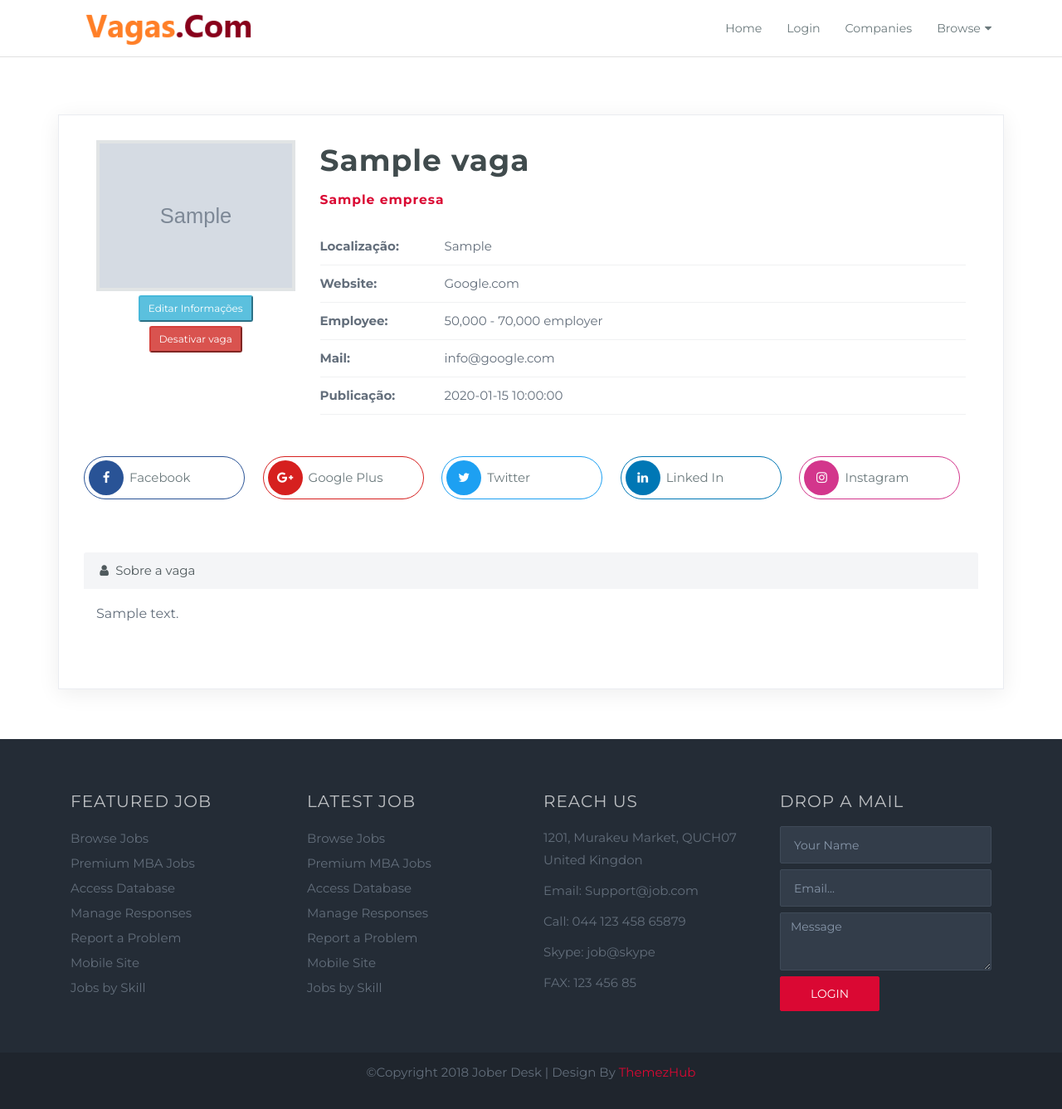
After one commit to rafael5597/vagasdotcom, a PHP site: page /vaga/vaga.php?id=1 in a window 1280 px wide. The commit adds this page. Shown: the whole page at 83% size. Run offline with PHP 8.4, Linux system fonts and the light colour scheme; tables that the repository leaves empty hold one stand-in row (values such as "Sample post"); grey boxes marked "Sample" are stand-in pictures.

Commit message:
Update vaga files

```diff
--- a/class/VagaDAO.class.php
+++ b/class/VagaDAO.class.php
@@ -110,7 +110,7 @@ class VagaDAO{
     }
 
     public function listarPorId(Vaga $v){
-        $sql = $this->pdo->prepare("SELECT * FROM categoria WHERE id = ?");
+        $sql = $this->pdo->prepare("SELECT * FROM vaga WHERE id = ?");
         $sql->bindValue(1, $v->getId());
         $sql->execute();
         return $sql->fetch();
--- /dev/null
+++ b/vaga/vaga.php
@@ -0,0 +1,190 @@
+<?php
+include_once "../class/Vaga.class.php";
+include_once "../class/VagaDAO.class.php";
+include_once "../class/Empresa.class.php";
+include_once "../class/EmpresaDAO.class.php";
+include_once "../class/Categoria.class.php";
+include_once "../class/EmpresaDAO.class.php";
+
+$objVaga = new Vaga();
+$objVagaDAO = new VagaDAO();
+$objVaga->setId($_GET['id']);
+$vaga = $objVagaDAO->listarPorId($objVaga);
+
+$objEmpresa = new Empresa();
+$objEmpresaDAO = new EmpresaDAO();
+$objEmpresa->setId($vaga['empresa_id']);
+$emp = $objEmpresaDAO->listarPorId($objEmpresa);
+
+if($vaga['ativo']){
+    $btnAtivo = '<button style="margin-top: 5px;" type="button" class="btn-danger btn-sm">Desativar vaga</button>';
+
+} else {
+    $btnAtivo = '<button style="margin-top: 5px;" type="button" class="btn-success btn-sm">Ativar vaga</button>';
+}
+
+?>
+<!doctype html>
+<html class="no-js" lang="en">
+    <head>
+        <meta charset="utf-8">
+        <meta http-equiv="X-UA-Compatible" content="IE=edge,chrome=1">
+        <title>Jober Desk | Responsive Job Portal Template</title>
+        <meta name="description" content="">
+        <meta name="viewport" content="width=device-width, initial-scale=1">
+
+        <!-- All Plugin Css -->
+		<link rel="stylesheet" href="../css/plugins.css">
+
+		<!-- Style & Common Css -->
+		<link rel="stylesheet" href="../css/common.css">
+        <link rel="stylesheet" href="../css/main.css">
+
+    </head>
+
+    <body>
+
+		<!-- Navigation Start  -->
+		<nav class="navbar navbar-default navbar-sticky bootsnav">
+
+			<div class="container">
+				<!-- Start Header Navigation -->
+				<div class="navbar-header">
+					<button type="button" class="navbar-toggle" data-toggle="collapse" data-target="#navbar-menu">
+						<i class="fa fa-bars"></i>
+					</button>
+					<a class="navbar-brand" href="index.html"><img src="../img/logo.png" class="logo" alt=""></a>
+				</div>
+				<!-- End Header Navigation -->
+
+				<!-- Collect the nav links, forms, and other content for toggling -->
+				<div class="collapse navbar-collapse" id="navbar-menu">
+					<ul class="nav navbar-nav navbar-right" data-in="fadeInDown" data-out="fadeOutUp">
+							<li><a href="index.html">Home</a></li>
+							<li><a href="login.html">Login</a></li>
+							<li><a href="companies.html">Companies</a></li>
+							<li class="dropdown">
+								<a href="#" class="dropdown-toggle" data-toggle="dropdown">Browse</a>
+								<ul class="dropdown-menu animated fadeOutUp" style="display: none; opacity: 1;">
+									<li class="active"><a href="browse-job.html">Browse Jobs</a></li>
+									<li><a href="company-detail.html">Job Detail</a></li>
+									<li><a href="resume.html">Resume Detail</a></li>
+								</ul>
+							</li>
+						</ul>
+				</div><!-- /.navbar-collapse -->
+			</div>
+		</nav>
+		<!-- Navigation End  -->
+
+    <section class="profile-detail">
+		<div class="container">
+			<div class="col-md-12">
+				<div class="row">
+					<div class="basic-information">
+						<div class="col-md-3 col-sm-3" align="center">
+                            <img src='imagens/<?=$vaga['imagem'];?>'" alt="" class="img-responsive">
+                            <button style="margin-top: 5px;" type="button" class="btn-info btn-sm">Editar Informações</button>
+                            <?=$btnAtivo;?>
+                        </div>
+                        <div class="col-md-9 col-sm-9">
+							<div class="profile-content">
+									<h2><?=$vaga['titulo'];if(!$vaga['ativo'])echo" (DESATIVADA)"?><span><?=$emp['nome'];?></span></h2>
+									<ul class="information">
+										<li><span>Localização:</span><?=$vaga['localizacao'];?></li>
+										<li><span>Website:</span>Google.com</li>
+										<li><span>Employee:</span>50,000 - 70,000 employer</li>
+										<li><span>Mail:</span>info@google.com</li>
+										<li><span>Publicação:</span><?=$vaga['data_publicacao'];?></li>
+									</ul>
+								</div>
+							</div>
+						<ul class="social">
+							<li><a href="" class="facebook"><i class="fa fa-facebook"></i>Facebook</a></li>
+							<li><a href="" class="google"><i class="fa fa-google-plus"></i>Google Plus</a></li>
+							<li><a href="" class="twitter"><i class="fa fa-twitter"></i>Twitter</a></li>
+							<li><a href="" class="linkedin"><i class="fa fa-linkedin"></i>Linked In</a></li>
+							<li><a href="" class="instagram"><i class="fa fa-instagram"></i>Instagram</a></li>
+						</ul>
+						<div class="panel panel-default">
+							<div class="panel-heading">
+								<i class="fa fa-user fa-fw"></i> Sobre a vaga
+							</div>
+												<!-- /.panel-heading -->
+							<div class="panel-body">
+							<p><?=$vaga['descricao'];?></p>
+							</div>
+						</div>
+					</div>
+				</div>
+			</div>
+		</div>
+	</section>
+
+		<!-- footer start -->
+		<footer>
+			<div class="container">
+				<div class="col-md-3 col-sm-6">
+					<h4>Featured Job</h4>
+					<ul>
+						<li><a href="#">Browse Jobs</a></li>
+						<li><a href="#">Premium MBA Jobs</a></li>
+						<li><a href="#">Access Database</a></li>
+						<li><a href="#">Manage Responses</a></li>
+						<li><a href="#">Report a Problem</a></li>
+						<li><a href="#">Mobile Site</a></li>
+						<li><a href="#">Jobs by Skill</a></li>
+					</ul>
+				</div>
+
+				<div class="col-md-3 col-sm-6">
+					<h4>Latest Job</h4>
+					<ul>
+						<li><a href="#">Browse Jobs</a></li>
+						<li><a href="#">Premium MBA Jobs</a></li>
+						<li><a href="#">Access Database</a></li>
+						<li><a href="#">Manage Responses</a></li>
+						<li><a href="#">Report a Problem</a></li>
+						<li><a href="#">Mobile Site</a></li>
+						<li><a href="#">Jobs by Skill</a></li>
+					</ul>
+				</div>
+
+				<div class="col-md-3 col-sm-6">
+					<h4>Reach Us</h4>
+					<address>
+					<ul>
+					<li>1201, Murakeu Market, QUCH07<br>
+					United Kingdon</li>
+					<li>Email: Support@job.com</li>
+					<li>Call: 044 123 458 65879</li>
+					<li>Skype: job@skype</li>
+					<li>FAX: 123 456 85</li>
+					</ul>
+					</address>
+				</div>
+
+				<div class="col-md-3 col-sm-6">
+					<h4>Drop A Mail</h4>
+					<form>
+						<input type="text" class="form-control input-lg" placeholder="Your Name">
+						<input type="text" class="form-control input-lg" placeholder="Email...">
+						<textarea class="form-control" placeholder="Message"></textarea>
+						<button type="submit" class="btn btn-primary">Login</button>
+					</form>
+				</div>
+
+
+			</div>
+			<div class="copy-right">
+			 <p>&copy;Copyright 2018 Jober Desk | Design By <a href="https://themezhub.com/">ThemezHub</a></p>
+			</div>
+		</footer>
+
+		<script type="text/javascript" src="js/jquery.min.js"></script>
+		<script src="js/bootstrap.min.js"></script>
+		<script type="text/javascript" src="js/owl.carousel.min.js"></script>
+		<script src="js/bootsnav.js"></script>
+		<script src="js/main.js"></script>
+    </body>
+</html>
```
Also changed, not shown: vaga/inserir.php (+6 -29 lines), vaga/inserir_ok.php (+9 -1 lines), vaga/imagens/aston_martin.png (added).
